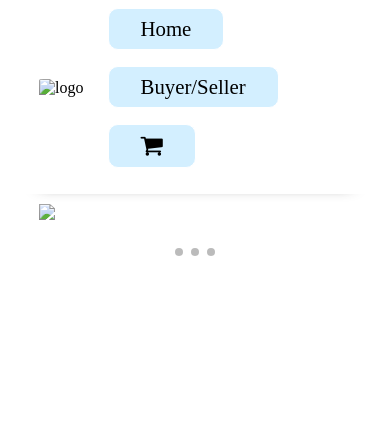
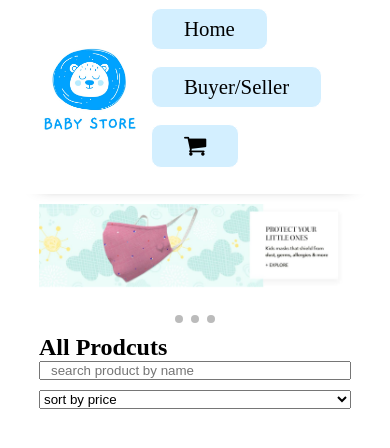
Before and after one commit to GSG-G10/DevMonkeys-Ecommerce, a website: page html/buyer.html in a window 390 px wide. Drawn offline with Linux system fonts and the light colour scheme.

Commit message:
add section all products and style it

```diff
--- a/css/buyer.css
+++ b/css/buyer.css
@@ -42,11 +42,9 @@
 }
 .nav-list li a i {
   font-size: 1.5rem;
-
 }
 .nav-list li a {
   transition: all 0.3s ease 0s;
-
 }
 .nav-list li a:hover {
   color: rgb(247, 245, 255);
@@ -61,11 +59,11 @@
 .underline {
   border: none;
   height: 5px;
- 	width: 90%;
-	height: 50px;
-	margin-top: 0;
-	border-bottom: 1px solid #ffffff;
-	box-shadow: 0 10px 15px -20px #333;
+  width: 90%;
+  height: 50px;
+  margin-top: 0;
+  border-bottom: 1px solid #ffffff;
+  box-shadow: 0 10px 15px -20px #333;
   margin: -50px auto 10px;
 }
 
@@ -79,10 +77,7 @@
 /* Hide the images by default */
 .mySlides {
   display: none;
-
 }
-
-
 
 /* The dots/bullets/indicators */
 .dot {
@@ -96,7 +91,8 @@
   transition: background-color 0.6s ease;
 }
 
-.active, .dot:hover {
+.active,
+.dot:hover {
   background-color: #9c3182;
 }
 
@@ -109,11 +105,48 @@
 }
 
 @-webkit-keyframes fade {
-  from {opacity: .4}
-  to {opacity: 1}
+  from {
+    opacity: 0.4;
+  }
+  to {
+    opacity: 1;
+  }
 }
 
 @keyframes fade {
-  from {opacity: .4}
-  to {opacity: 1}
+  from {
+    opacity: 0.4;
+  }
+  to {
+    opacity: 1;
+  }
 }
+
+/*start section all products*/
+.all-products {
+  margin-top: 2%;
+}
+.header-products {
+  width: 80%;
+  margin: auto;
+  display: flex;
+  justify-content: space-between;
+  height: 40px;
+}
+.header-products input[type="text"] {
+  flex-basis: 50%;
+  text-indent: 10px;
+}
+@media (max-width: 600px) {
+  .header-products {
+    flex-direction: column;
+  }
+  .header-products input[type="text"] {
+    margin-bottom: 3%;
+  }
+}
+.container-products {
+  width: 80%;
+  margin: auto;
+}
+/*end section all products*/
--- a/html/buyer.html
+++ b/html/buyer.html
@@ -18,7 +18,7 @@
   <body>
     <header class="header">
       <!--Navbar -->
-      <img class="logo" src="../logo.jpg" alt="logo" />
+      <img class="logo" src="../assets/logo.jpg" alt="logo" />
       <nav class="nav-container">
         <ul class="nav-list">
           <li><a class="nav-link" href="../html/buyer.html">Home</a></li>
@@ -38,15 +38,15 @@
     <div class="slideshow-container">
       <!-- Full-width images with number and caption text -->
       <div class="mySlides fade">
-        <img src="../img1.JPG" style="width: 100%" />
+        <img src="../assets/img1.JPG" style="width: 100%" />
       </div>
 
       <div class="mySlides fade">
-        <img src="../img2.jpg" style="width: 100%" />
+        <img src="../assets/img2.jpg" style="width: 100%" />
       </div>
 
       <div class="mySlides fade">
-        <img src="../img3.JPG" style="width: 100%" />
+        <img src="../assets/img3.JPG" style="width: 100%" />
       </div>
     </div>
     <br />
@@ -57,6 +57,23 @@
       <span class="dot" onclick="currentSlide(2)"></span>
       <span class="dot" onclick="currentSlide(3)"></span>
     </div>
+
+    <!-- start section all products -->
+    <section class="all-products">
+      <div class="header-products">
+        <h1>All Prodcuts</h1>
+        <input type="text" placeholder="search product by name" />
+        <select name="products">
+          <option value="price">sort by price</option>
+          <option value="category">sort by category</option>
+        </select>
+      </div>
+
+      <div class="container-products">
+
+      </div>
+    </section>
+    <!-- end section all products -->
   </body>
   <script src="../js/Dom.js"></script>
 </html>
```
